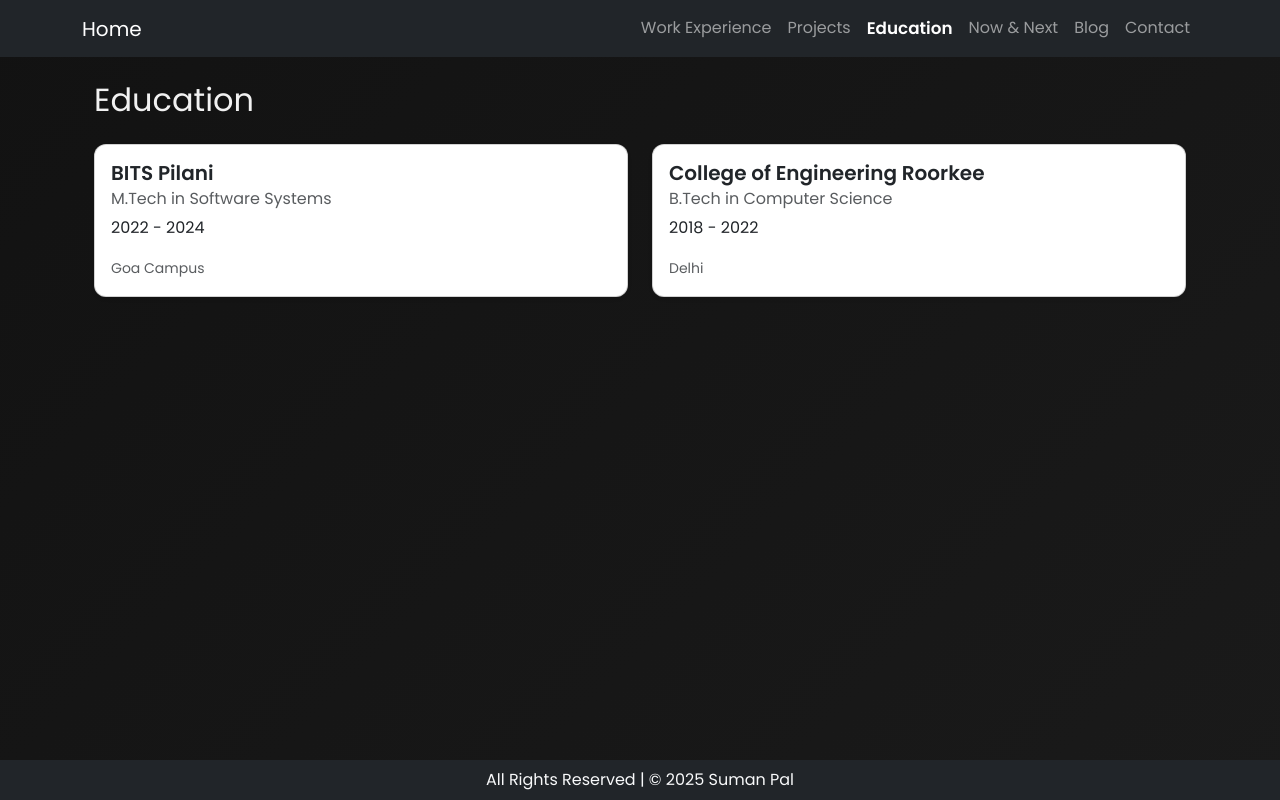
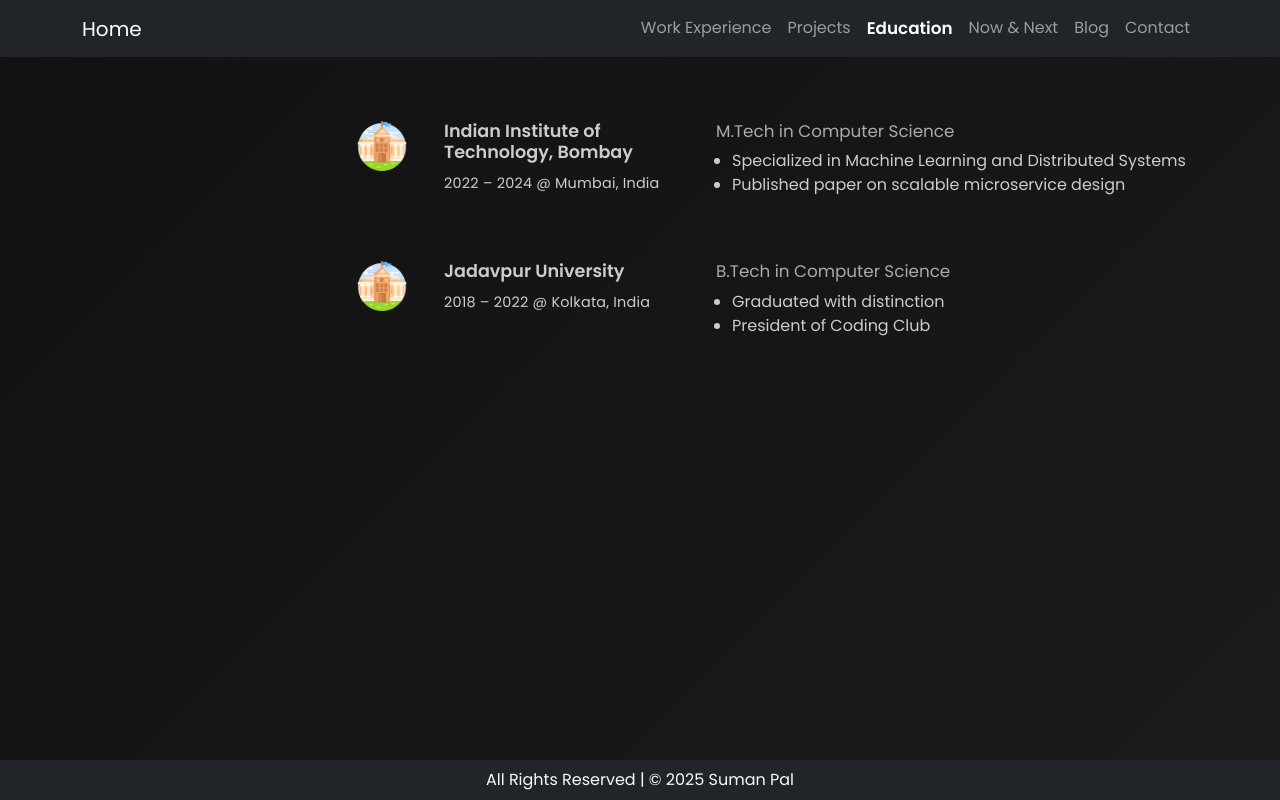
Before and after one commit to sumanpal97/portfolio-app, a React (Create React App) app: page /education in a window 1280 px wide. Built offline with nearby package versions, Linux system fonts and the light colour scheme.

Commit message:
education

```diff
--- a/src/data/education.json
+++ b/src/data/education.json
@@ -1,14 +1,21 @@
 [
   {
-    "institute": "BITS Pilani",
-    "degree": "M.Tech in Software Systems",
-    "year": "2022 - 2024",
-    "location": "Goa Campus"
+    "institution": "Indian Institute of Technology, Bombay",
+    "degree": "M.Tech in Computer Science",
+    "duration": "2022 – 2024",
+    "location": "Mumbai, India",
+    "logo": "university.png",
+    "details": [
+      "Specialized in Machine Learning and Distributed Systems",
+      "Published paper on scalable microservice design"
+    ]
   },
   {
-    "institute": "College of Engineering Roorkee",
+    "institution": "Jadavpur University",
     "degree": "B.Tech in Computer Science",
-    "year": "2018 - 2022",
-    "location": "Delhi"
+    "duration": "2018 – 2022",
+    "location": "Kolkata, India",
+    "logo": "university.png",
+    "details": ["Graduated with distinction", "President of Coding Club"]
   }
 ]
--- a/src/pages/Education.jsx
+++ b/src/pages/Education.jsx
@@ -1,24 +1,55 @@
-import React from 'react';
-import educationData from '../data/education.json';
+import React from "react";
+import educationData from "../data/education.json";
 
 const Education = () => {
   return (
-    <div className="container">
-      <h2 className="mb-4">Education</h2>
-      <div className="row">
-        {educationData.map((edu, idx) => (
-          <div className="col-md-6 mb-4" key={idx}>
-            <div className="card shadow-sm h-100">
-              <div className="card-body">
-                <h5 className="card-title">{edu.institute}</h5>
-                <h6 className="card-subtitle mb-2 text-muted">{edu.degree}</h6>
-                <p className="card-text">{edu.year}</p>
-                <p className="card-text"><small className="text-muted">{edu.location}</small></p>
+    <div className="work-timeline">
+      {educationData.map((edu, idx) => (
+        <div className="timeline-entry" key={idx}>
+          {/* Vertical line + logo */}
+          <div className="timeline-line-container">
+            <div className="timeline-logo">
+              <img
+                src={require(`../assets/institute_logos/${edu.logo}`)}
+                alt={`${edu.institution} logo`}
+                className="company-logo"
+              />
+            </div>
+          </div>
+
+          {/* edu content */}
+          <div className="timeline-content">
+            <div className="timeline-row">
+              {/* Left block */}
+              <div className="timeline-left">
+                <h5 className="company-name">{edu.institution}</h5>
+                <small className="timeline-duration">
+                  {edu.duration} @ {edu.location}
+                </small>
+              </div>
+
+              {/* Right block */}
+              <div className="timeline-right">
+                <h6 className="role-title">{edu.degree}</h6>
+                <ul className="responsibilities">
+                  {edu.details.map((item, i) => (
+                    <li key={i}>{item}</li>
+                  ))}
+                </ul>
+                {edu.skills && edu.skills.length > 0 && (
+                  <div className="skills-list mt-2">
+                    {edu.skills.map((skill, i) => (
+                      <span className="skill-tag" key={i}>
+                        {skill}
+                      </span>
+                    ))}
+                  </div>
+                )}
               </div>
             </div>
           </div>
-        ))}
-      </div>
+        </div>
+      ))}
     </div>
   );
 };
--- a/src/styles/main.css
+++ b/src/styles/main.css
@@ -241,10 +241,12 @@
   justify-content: flex-start;
   align-items: flex-start;
   gap: 2rem;
+  flex-wrap: wrap; /* ✅ Add this */
 }
 
 .timeline-left {
   min-width: 240px;
+  max-width: 240px; /* ✅ Optional: force wrapping sooner */
 }
 
 .timeline-right {
@@ -260,6 +262,10 @@
 .company-name {
   font-weight: 600;
   font-size: 1.1rem;
+  word-wrap: break-word;
+  white-space: normal;
+  overflow-wrap: break-word;
+  max-width: 100%; /* ✅ Ensures it doesn’t overflow */
 }
 
 .role-title {
```
Also changed, not shown: src/components/ParticlesBackground.jsx (deleted, +0 -39 lines), src/assets/institute_logos/university.png (added).
